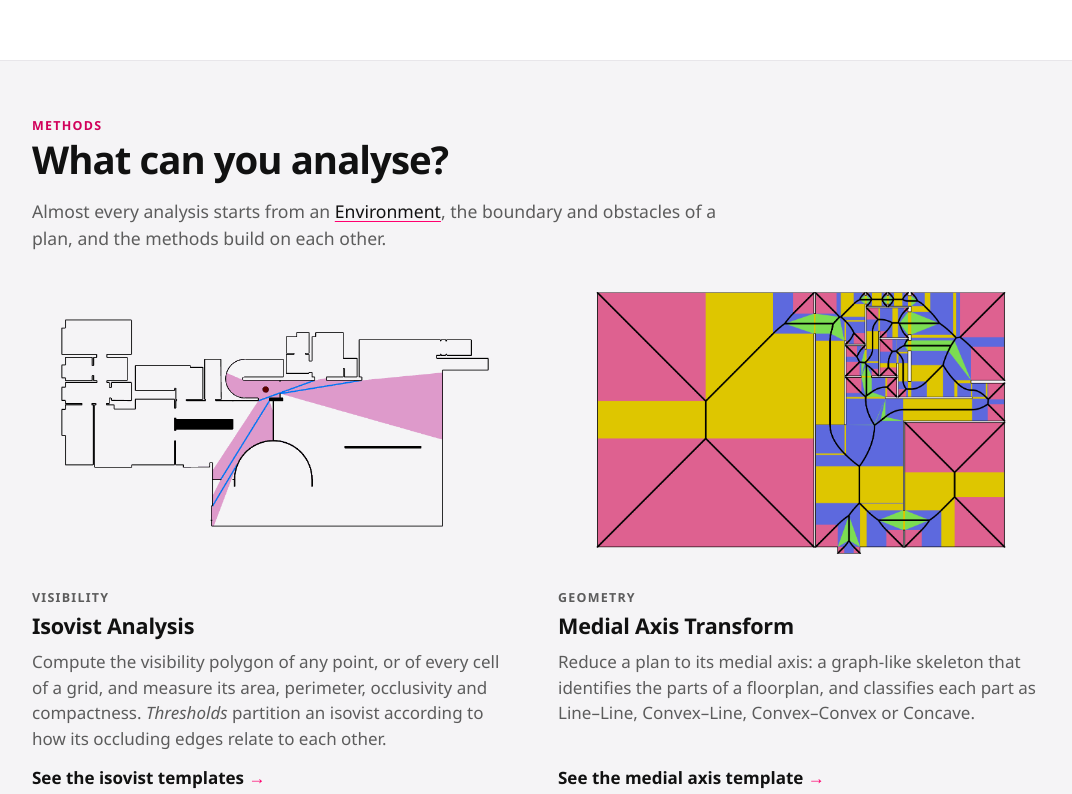
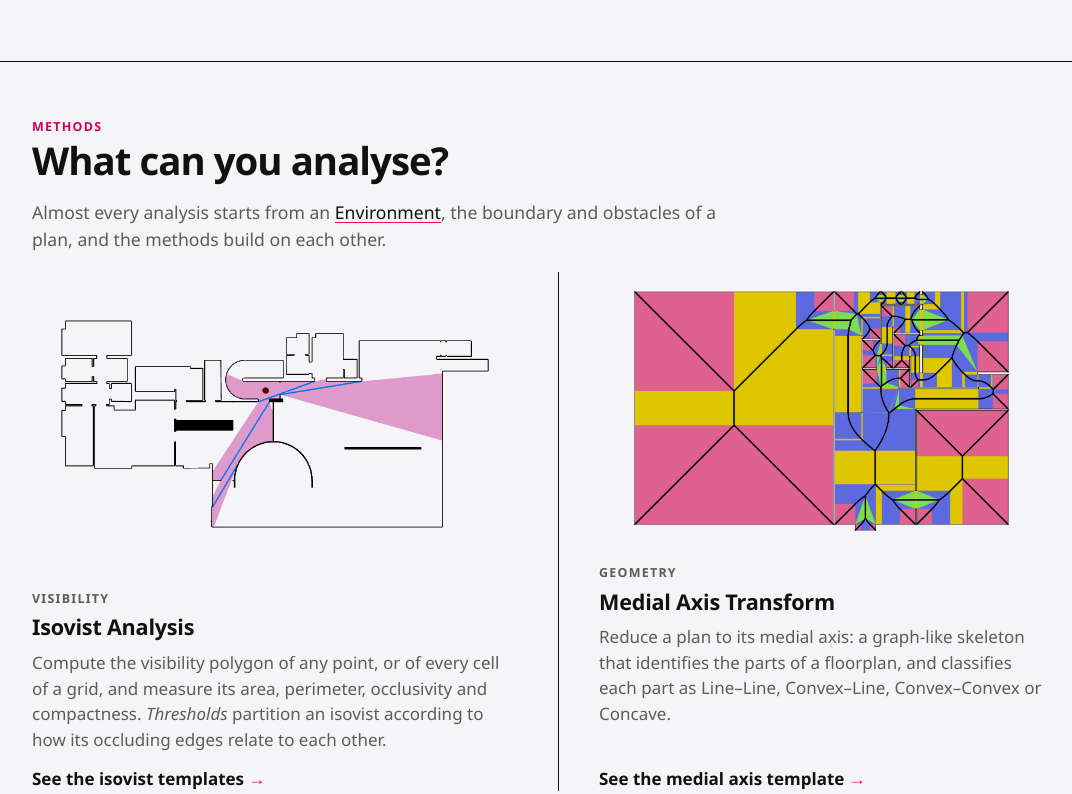
Before and after one commit to gvegasol/syntaktika-site, a plain HTML site: page index.html in a window 1280 px wide. Shown: the part 1161-1955 px from the top of the page, without its empty margins (102-1174 px from the left). Drawn offline with Linux system fonts and the light colour scheme.

Commit message:
Publish website from Syntactics 40943a3

```diff
--- a/assets/style.css
+++ b/assets/style.css
@@ -1,12 +1,12 @@
 /* Syntaktika documentation. One stylesheet, no build step. Ink on white with the rose accent from the logo. */
 
 :root {
-  --bg: #ffffff;
+  --bg: #f5f4f6;        /* page grey */
   --ink: #111111;
   --text: #2b2b2b;
   --muted: #5c5c5c;
   --faint: #8c8c8c;
-  --tint: #f5f4f6;
+  --tint: #e9e7ec;      /* a step darker than the page, for code, hovers and inputs */
   --line: #e8e6ea;
 
   --rose: #ff006f;       /* rgb(255, 0, 111), matches the hero animation */
@@ -35,6 +35,9 @@ body {
 }
 
 img { max-width: 100%; height: auto; display: block; }
+/* White image backgrounds take the page grey; the hero animation keeps its own colours. */
+main img { mix-blend-mode: multiply; }
+main .hero-mark img { mix-blend-mode: normal; }
 
 a { color: var(--ink); text-decoration: underline; text-decoration-color: var(--rose); text-underline-offset: 3px; text-decoration-thickness: 1px; }
 a:hover { color: var(--rose-ink); text-decoration-color: var(--rose-ink); }
@@ -52,7 +55,7 @@ code { font-family: var(--mono); font-size: .88em; background: var(--tint); padd
 @media (min-width: 720px) { .wrap { padding: 0 24px; } }
 
 /* ---------- header and footer ---------- */
-.site-header { position: relative; z-index: 20; background: var(--bg); }
+.site-header { position: relative; z-index: 20; background: var(--bg); border-bottom: 1px solid var(--ink); }
 .site-header .wrap { display: flex; align-items: center; flex-wrap: wrap; gap: 4px 24px; padding-top: 12px; padding-bottom: 10px; }
 .brand { display: flex; align-items: center; gap: 10px; font-weight: 600; font-size: 1.2rem; text-decoration: none; }
 .brand img { width: 22px; height: 22px; align-self: center; }
@@ -245,18 +248,21 @@ main.home { padding-bottom: 0; overflow-x: clip; }
 .cta-row { display: flex; flex-wrap: wrap; gap: 12px; margin: 20px 0 0; }
 
 
-.section { padding: 40px 0; border-top: 1px solid var(--line); }
+.section { padding: 40px 0; border-top: 1px solid var(--ink); }
 @media (min-width: 900px) { .section { padding: 56px 0; } }
-.section-tint { background: var(--tint); }
+.section-tint { background: var(--bg); }
 .section .eyebrow { margin-top: 0; }
 .section-title { font-size: clamp(1.7rem, 3.4vw, 2.4rem); letter-spacing: -0.025em; font-weight: 700; line-height: 1.12; }
 .section-lede { color: var(--muted); font-size: 1.1rem; max-width: 40em; }
 
 .cards { display: grid; gap: 40px; margin-top: 20px; }
 @media (min-width: 760px) { .cards { grid-template-columns: 1fr 1fr; } }
+/* A rule between the options: above the second one on phones, beside it on wider screens. */
+.card + .card { border-top: 1px solid var(--ink); padding-top: 40px; }
+@media (min-width: 760px) { .card + .card { border-top: 0; padding-top: 0; border-left: 1px solid var(--ink); padding-left: 40px; } }
 .card { display: flex; flex-direction: column; }
 .card-media { overflow: hidden; margin-bottom: 14px; aspect-ratio: 16 / 10; display: flex; align-items: center; justify-content: center; }
-.card-media img { width: 100%; height: 100%; object-fit: contain; mix-blend-mode: multiply; } /* white image backgrounds take the section grey */
+.card-media img { width: 100%; height: 100%; object-fit: contain; mix-blend-mode: multiply; }
 .card-label { font-size: .78rem; font-weight: 700; letter-spacing: .1em; text-transform: uppercase; color: var(--rose-ink); margin-bottom: .4em; }
 .card h3 { font-size: 1.35rem; letter-spacing: -0.01em; }
 .card p { color: var(--muted); }
@@ -270,7 +276,7 @@ main.home { padding-bottom: 0; overflow-x: clip; }
 .step-n { display: block; font: 700 .9rem/1 var(--mono); color: var(--rose-ink); margin-bottom: 10px; }
 .steps h3 { font-size: 1.2rem; }
 .steps p { color: var(--muted); margin: 0; }
-.section-tint code { background: var(--bg); }
+
 
 .split { display: grid; gap: 8px 56px; }
 @media (min-width: 900px) { .split { grid-template-columns: 1fr 1.6fr; } }
```
